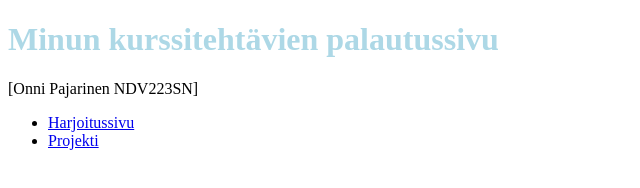
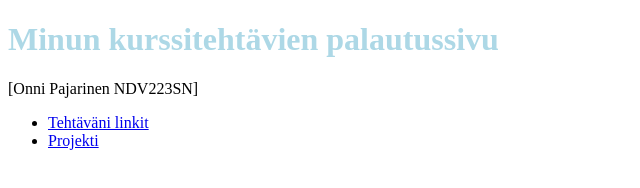
Before and after one commit to OnniPajarinen/OnniPajarinen, a plain HTML site: page index.html in a window 1280 px wide. Shown: the full height of the page, 0-640 px from the left. Drawn offline with Linux system fonts and the light colour scheme.

Commit message:
Update index.html

```diff
--- a/index.html
+++ b/index.html
@@ -12,7 +12,7 @@
         <!-- Kommentti: HUOMAA, että sinun täytyy itse luoda harjoitus.html-tiedosto,
         mutta siinä ei tarvitse vielä lukea mitään. Jos tiedostoa ei ole seuraa virheilmoitus (=väärin).
         Kun luot tyhjän tiedoston, linkkiä klikkaamalla päädyt vain tyhjälle valkoiselle sivulle (=oikein).-->
-        <li><a href="harjoitus.html">Harjoitussivu</a></li>
+        <li><a href="harjoitus.html">Tehtäväni linkit</a></li>
         <li><a href="(Lisää tänne linkki myöhemmin)">Projekti</a></li>
     </ul>
 </body>
```
